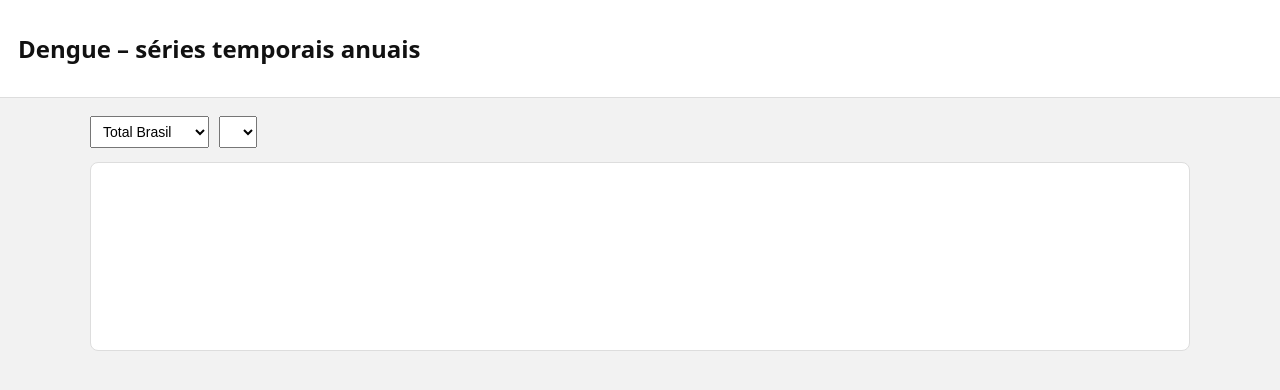
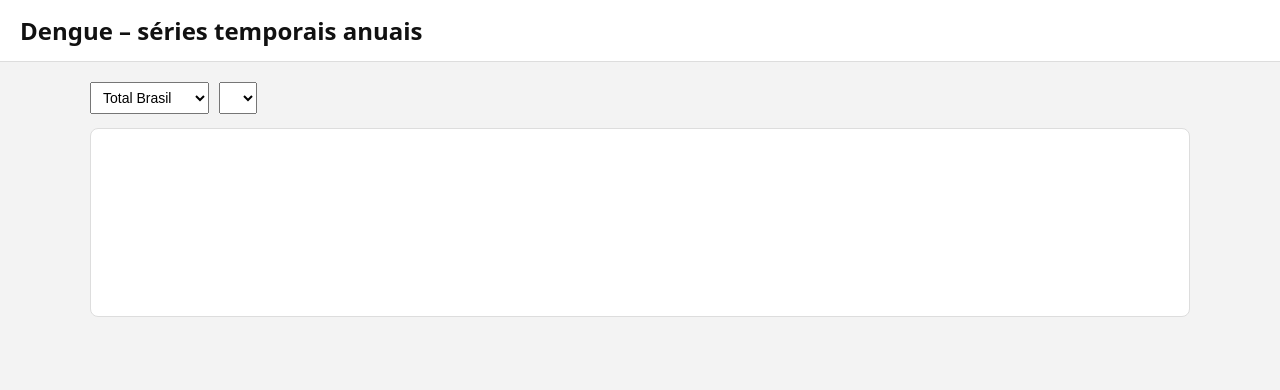
Before and after one commit to ernandes-sobreira/painel-dengue.v2, a plain HTML site: page index.html in a window 1280 px wide. Drawn offline with nearby package versions, Linux system fonts and the light colour scheme.

Commit message:
Update index.html

```diff
--- a/index.html
+++ b/index.html
@@ -2,7 +2,7 @@
 <html lang="pt-br">
 <head>
 <meta charset="utf-8">
-<title>Dengue – Séries temporais</title>
+<title>Dengue – Séries Temporais</title>
 <meta name="viewport" content="width=device-width, initial-scale=1">
 
 <script src="https://cdn.jsdelivr.net/npm/papaparse@5.4.1/papaparse.min.js"></script>
@@ -12,18 +12,18 @@
 body{
   margin:0;
   font-family: system-ui, -apple-system, Segoe UI, Roboto;
-  background:#f2f2f2;
+  background:#f3f3f3;
   color:#111;
 }
 header{
-  padding:12px 18px;
-  background:#fff;
+  padding:14px 20px;
+  background:#ffffff;
   border-bottom:1px solid #ddd;
 }
 main{
   max-width:1100px;
   margin:auto;
-  padding:18px;
+  padding:20px;
 }
 .controls{
   display:flex;
@@ -41,6 +41,7 @@ select{
   border-radius:8px;
   border:1px solid #ddd;
 }
+h2{margin:0}
 </style>
 </head>
 
```
